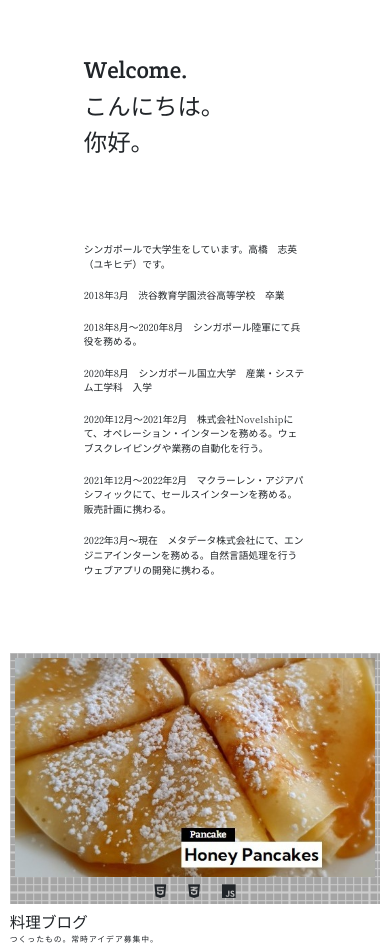
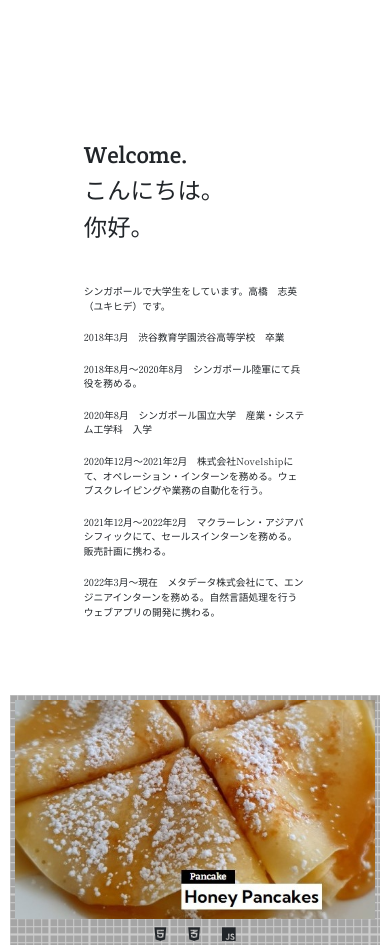
Before and after one commit to yuki-zmstr/newen, a Flask app: page /jp in a window 390 px wide. Shown: the part 28-973 px from the top of the page. Run offline with Flask 2, Linux system fonts and the light colour scheme; some libraries are stand-ins or nearby versions.

Commit message:
fixed about me margins

```diff
--- a/website/static/css/queries-jp.css
+++ b/website/static/css/queries-jp.css
@@ -97,7 +97,7 @@
     /* ----------------------------------------------- */
     #about-me {
         width: 60%;
-        margin: 10vh auto 0 auto;
+        margin: 20vh auto 0 auto;
     }
     #about-me h1 {
         margin-bottom: 1vh;
--- a/website/static/css/style-jp.css
+++ b/website/static/css/style-jp.css
@@ -107,10 +107,6 @@ html {
 #about-me h1 {
     margin-bottom: 2vh;
     font-size: 3vw;
-}
-
-#about-me p:first-of-type {
-    margin: 10vh 0 0 0
 }
 
 #about-me p {
--- a/website/static/css/style.css
+++ b/website/static/css/style.css
@@ -109,6 +109,10 @@ html {
 #about-me h1 {
     margin-bottom: 2vh;
     font-size: 3vw;
+}
+
+#about-me p:first-of-type {
+    margin: 5vh 0 0 0
 }
 
 #about-me p {
```
